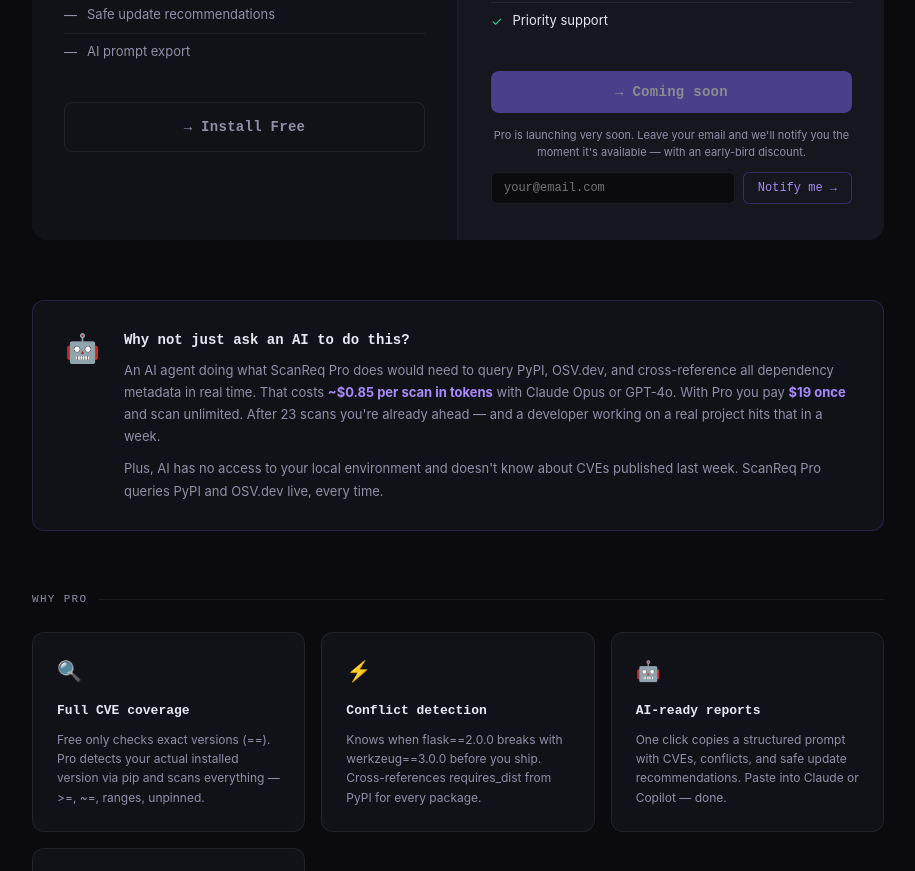
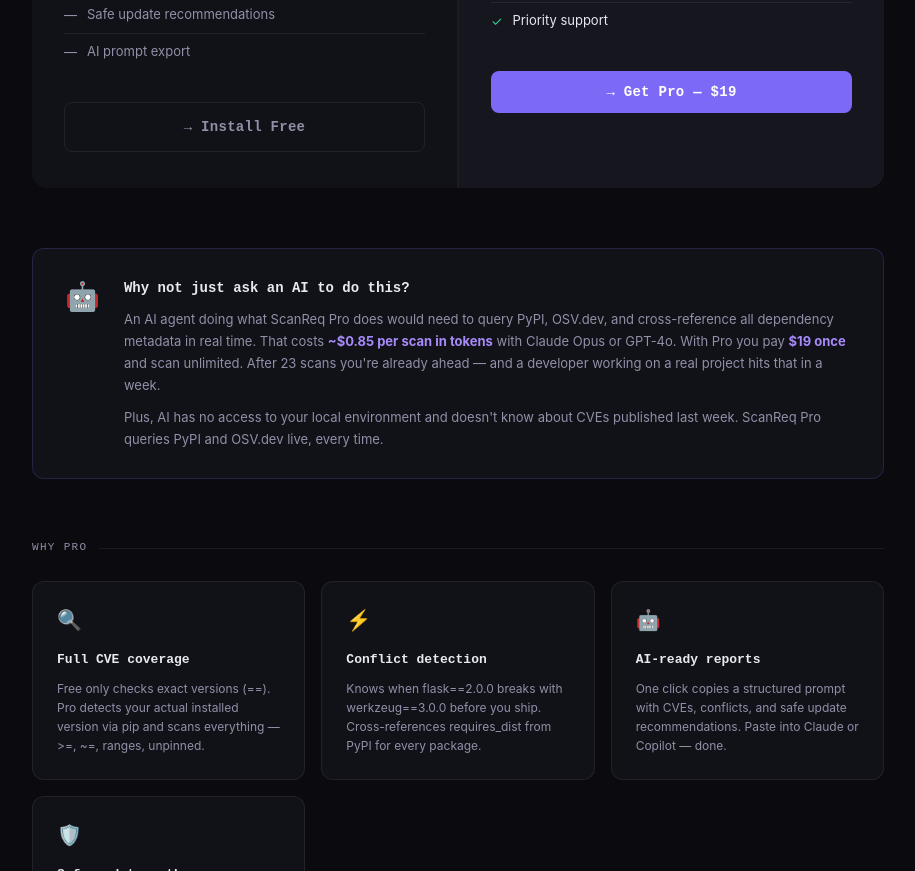
Before and after one commit to JorgeCedilloAbarca/scanreq-web, a plain HTML site: page pricing.html in a window 1280 px wide. Shown: the part 969-1840 px from the top of the page, without its empty margins (182-1097 px from the left). Drawn offline with Linux system fonts and the light colour scheme.

Commit message:
feat: activate Stripe live checkout

```diff
--- a/pricing.html
+++ b/pricing.html
@@ -395,17 +395,10 @@
         <li><span class="check">✓</span> All future Pro updates included</li>
         <li><span class="check">✓</span> Priority support</li>
       </ul>
-      <button class="btn btn-primary" disabled style="opacity:0.5; cursor:not-allowed;">
-        → Coming soon
+      <button class="btn btn-primary" id="checkoutBtn" onclick="startCheckout()">
+        → Get Pro — <span id="priceLabel">$19</span>
       </button>
-      <p style="font-size:11px; color:var(--muted); text-align:center; margin-top:14px; font-family:-apple-system,sans-serif; line-height:1.6;">
-        Pro is launching very soon. Leave your email and we'll notify you the moment it's available — with an early-bird discount.
-      </p>
-      <div style="display:flex; gap:8px; margin-top:10px;">
-        <input type="email" id="notifyEmail" placeholder="your@email.com" style="flex:1; background:var(--bg); border:1px solid var(--border); border-radius:6px; padding:8px 12px; color:var(--text); font-size:12px; font-family:monospace; outline:none;">
-        <button onclick="submitNotify()" style="background:var(--surface2); border:1px solid rgba(124,106,247,0.3); color:var(--accent2); padding:8px 14px; border-radius:6px; font-size:12px; cursor:pointer; font-family:monospace; white-space:nowrap; transition:background 0.2s;">Notify me →</button>
-      </div>
-      <p id="notifyFeedback" style="font-size:11px; color:var(--green); margin-top:10px; display:none; font-family:-apple-system,sans-serif;">✓ You're on the list. We'll be in touch.</p>
+      <p id="checkoutError" style="font-size:11px; color:#ef4444; text-align:center; margin-top:10px; display:none; font-family:-apple-system,sans-serif;"></p>
     </div>
   </div>
 
@@ -501,40 +494,36 @@
     document.getElementById('label-eur').className = currentCurrency === 'eur' ? 'active' : '';
   }
 
-  async function submitNotify() {
-    const input = document.getElementById('notifyEmail');
-    const btn = document.querySelector('[onclick="submitNotify()"]');
-    const feedback = document.getElementById('notifyFeedback');
+  async function startCheckout() {
+    const btn = document.getElementById('checkoutBtn');
+    const errorEl = document.getElementById('checkoutError');
 
-    const email = input.value.trim();
-    if (!email || !email.includes('@')) {
-      input.style.borderColor = '#ef4444';
-      return;
-    }
-    input.style.borderColor = '';
-
+    btn.disabled = true;
     btn.textContent = '...';
-    btn.disabled = true;
+    errorEl.style.display = 'none';
 
     try {
-      const res = await fetch('/api/notify', {
+      const res = await fetch('/api/create-checkout', {
         method: 'POST',
         headers: { 'Content-Type': 'application/json' },
-        body: JSON.stringify({ email, currency: currentCurrency })
+        body: JSON.stringify({ currency: currentCurrency })
       });
 
-      if (res.ok) {
-        feedback.style.display = 'block';
-        input.value = '';
+      const data = await res.json();
+
+      if (res.ok && data.url) {
+        window.location.href = data.url;
       } else {
-        input.style.borderColor = '#ef4444';
-        feedback.style.display = 'none';
+        errorEl.textContent = data.error || 'Something went wrong. Please try again.';
+        errorEl.style.display = 'block';
+        btn.disabled = false;
+        btn.innerHTML = '→ Get Pro — <span id="priceLabel">' + (currentCurrency === 'eur' ? '€17' : '$19') + '</span>';
       }
     } catch {
-      input.style.borderColor = '#ef4444';
-    } finally {
-      btn.textContent = 'Notify me →';
+      errorEl.textContent = 'Connection error. Please try again.';
+      errorEl.style.display = 'block';
       btn.disabled = false;
+      btn.innerHTML = '→ Get Pro — <span id="priceLabel">' + (currentCurrency === 'eur' ? '€17' : '$19') + '</span>';
     }
   }
 </script>
```
Also changed, not shown: index.html (+1 -1 lines).
